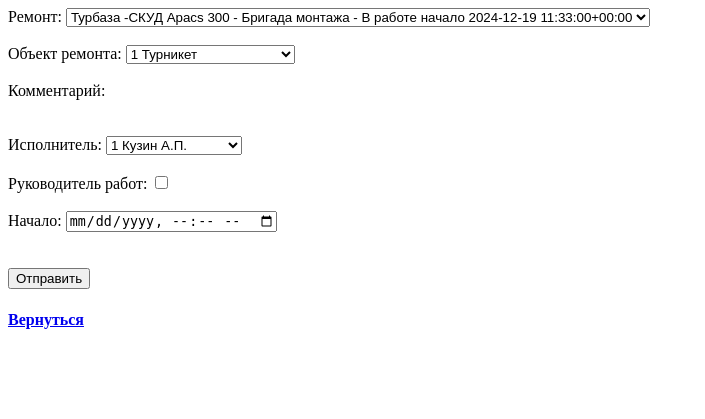
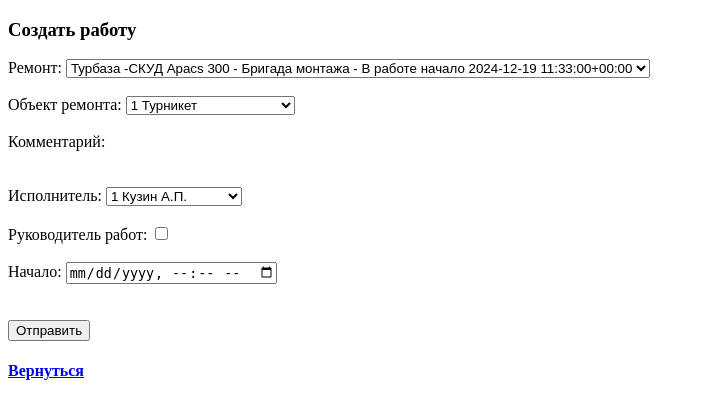
Before and after one commit to pvsav4enkoff/Diplom_1, a Django app: page /plant/employee/sign_task in a window 1280 px wide. Shown: the top 419 px of the page, without its empty margins (0-705 px from the left). Run offline with Django 4.2, Linux system fonts and the light colour scheme; data comes from the database, SQL or seed files in the repository.

Commit message:
Update registration_task.html

```diff
--- a/plant/templates/registration_task.html
+++ b/plant/templates/registration_task.html
@@ -11,6 +11,7 @@
 
 <form method="post">
   {% csrf_token %}
+    <h3>Создать работу</h3>
   <label for="repair">Ремонт:  </label>
       <select id="repair" name="repair">
     {% for a,b in repairs %}
```
